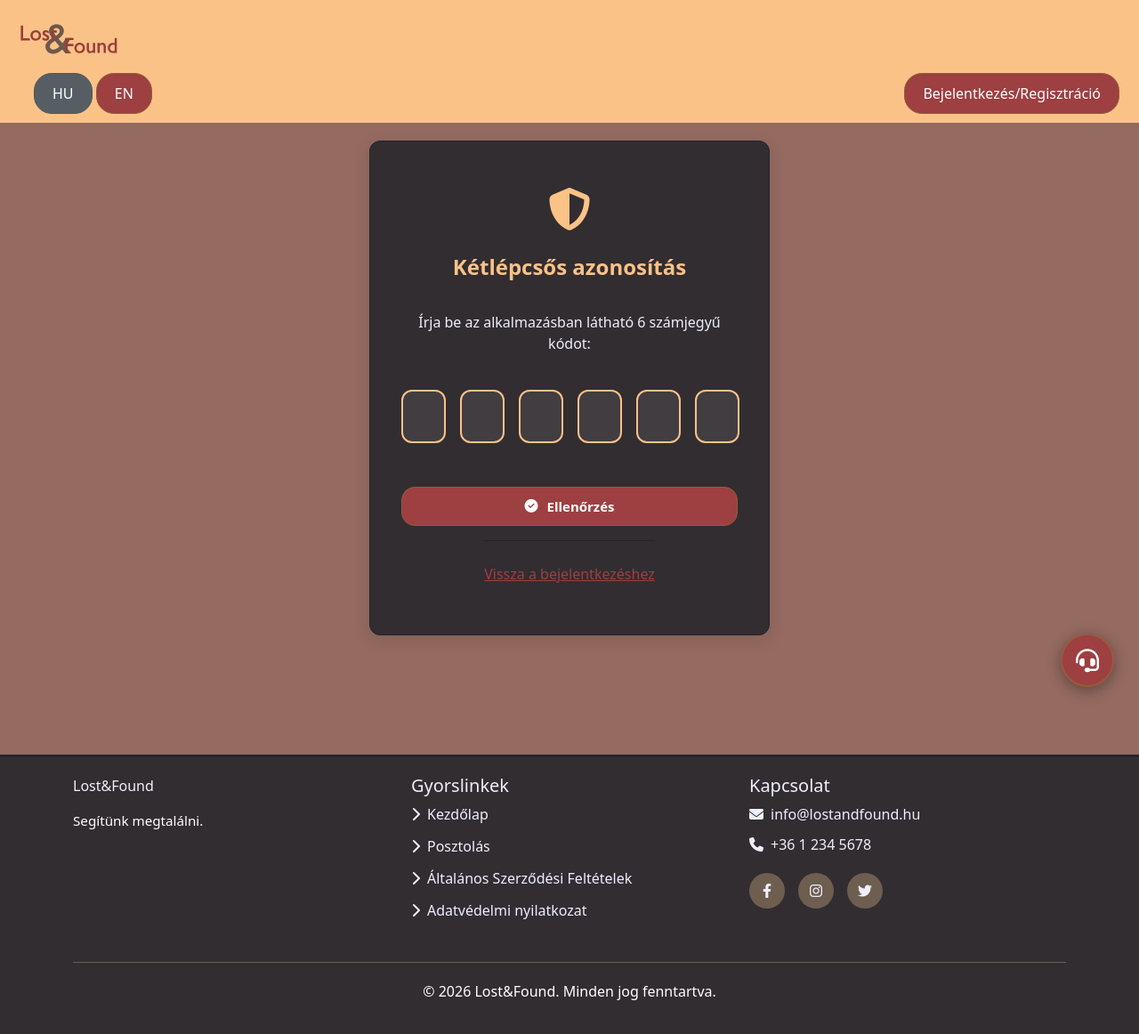
After one commit to NagyRekaLaura/elveszett-targyak, a Flask app: page /2fa-verification in a window 1280 px wide. The commit adds this page. Shown: the whole page at 89% size. Run offline with Flask 3, Linux system fonts and the light colour scheme; some libraries are stand-ins or nearby versions.

Commit message:
elfelejtett jelszó design kész, 2FA ellenőrzés bejelentkezésnél, (felhasználó 2FA tesztre: f: 2FATESZT j: test), i-18 forditás javitva, bővítve

```diff
--- a/routes/auth.py
+++ b/routes/auth.py
@@ -1,4 +1,4 @@
-from flask import Blueprint, render_template, request, redirect, url_for
+from flask import Blueprint, render_template, request, redirect, url_for, session
 from flask_login import current_user, login_required, login_user, logout_user
 from database import db, User
 
@@ -15,6 +15,10 @@ def login():
 
             user = User.query.filter_by(username=username).first()
             if user and user.check_password(password):
+                if user._2fa_enabled:
+                    session['2fa_user_id'] = user.id
+                    return redirect(url_for("auth.verify_2fa"))
+
                 login_user(user, remember=True)
                 return redirect(url_for("main.home"))
 
@@ -39,6 +43,25 @@ def login():
 
     return render_template("login.html")
 
+@auth_routes.route("/2fa-verification", methods=["GET", "POST"])
+def verify_2fa():
+    if request.method == "POST":
+        user_id = session.get('2fa_user_id')
+        user = User.query.get(user_id)
+        session.pop('2fa_user_id', None)
+        login_user(user, remember=True)
+        return redirect(url_for("main.home"))
+
+    return render_template("2fa_verification.html")
+
+@auth_routes.route("/reset-password", methods=["GET", "POST"])
+def reset_password():
+    if request.method == "POST":
+        new_password = request.form.get("new_password")
+        return redirect(url_for("auth.login"))
+
+    return render_template("reset_password.html")
+
 @auth_routes.route("/logout")
 @login_required
 def logout():
--- a/static/css/style.css
+++ b/static/css/style.css
@@ -1327,6 +1327,14 @@ select.form-control-modal option {
     transform: rotateY(0deg);
 }
 
+.twofa-page .login-card-wrapper {
+    max-width: 450px;
+}
+
+.twofa-page .login-card {
+    max-width: 450px;
+}
+
 
 .login-header {
     text-align: center;
@@ -1412,6 +1420,24 @@ form{
     font-weight: 500;
     cursor: pointer;
 }
+
+.forgot-password-section {
+    text-align: right;
+    margin-bottom: 20px;
+}
+
+.forgot-password-section a {
+    color: var(--button-color);
+    text-decoration: none;
+    font-size: 14px;
+    font-weight: 500;
+    cursor: pointer;
+}
+
+.forgot-password-section a:hover {
+    text-decoration: underline;
+}
+
 /* =============================== */
 /* Profil elkészítése */
 /* =============================== */
--- /dev/null
+++ b/static/js/2fa_verification.js
@@ -0,0 +1,60 @@
+document.addEventListener("DOMContentLoaded", function () {
+    const otpDigits = document.querySelectorAll(".otp-digit");
+    const otpCodeInput = document.getElementById("otpCode");
+    const otpError = document.getElementById("otpError");
+    const twoFAForm = document.getElementById("twoFAForm");
+
+    if (otpDigits.length > 0) {
+        otpDigits.forEach((input, index) => {
+            input.addEventListener('input', function () {
+                this.value = this.value.replace(/[^0-9]/g, '');
+
+                if (this.value.length === 1 && index < 5) {
+                    otpDigits[index + 1].focus();
+                }
+            });
+
+            input.addEventListener('keydown', function (e) {
+                if (e.key === "Backspace" && this.value === "" && index > 0) {
+                    otpDigits[index - 1].focus();
+                }
+            });
+
+            input.addEventListener('paste', function (e) {
+                e.preventDefault();
+                const paste = (e.clipboardData || window.clipboardData).getData('text');
+                const digits = paste.replace(/[^0-9]/g, '').slice(0, 6);
+
+                digits.split('').forEach((d, i) => {
+                    if (otpDigits[index + i]) otpDigits[index + i].value = d;
+                });
+
+                const next = index + digits.length;
+                if (next < 6) otpDigits[next].focus();
+            });
+        });
+    }
+
+    if (twoFAForm) {
+        twoFAForm.addEventListener('submit', function (e) {
+            e.preventDefault();
+
+            const code = Array.from(otpDigits).map(d => d.value).join('');
+
+            if (code.length !== 6 || !/^\d{6}$/.test(code)) {
+                if (otpError) {
+                    otpError.setAttribute('data-i18n', '2fa.incomplete');
+                    otpError.textContent = 'Kérlek add meg mind a 6 számjegyet!';
+                    otpError.style.display = 'block';
+                }
+                return;
+            }
+
+            otpCodeInput.value = code;
+
+            if (otpError) otpError.style.display = 'none';
+
+            this.submit();
+        });
+    }
+});
--- a/static/locales/en.json
+++ b/static/locales/en.json
@@ -80,7 +80,26 @@
     "confirmPassword": "Confirm Password",
     "registerButton": "Register",
     "haveAccount": "Already have an account?",
-    "loginLink": "Login"
+    "loginLink": "Login",
+    "forgotPassword": "Forgot password?"
+  },
+  "resetPassword": {
+    "title": "Change Password",
+    "description": "Enter your new password",
+    "newPassword": "New Password",
+    "confirmPassword": "Confirm Password",
+    "passwordMismatch": "Passwords do not match!",
+    "passwordTooShort": "Password must be at least 6 characters long!",
+    "submit": "Update Password",
+    "backToLogin": "Back to Login"
+  },
+  "2fa": {
+    "title": "Two-Factor Authentication",
+    "description": "Enter the 6-digit code from your authenticator app:",
+    "incorrectCode": "Incorrect code, please try again.",
+    "incomplete": "Please enter all 6 digits.",
+    "verify": "Verify",
+    "backToLogin": "Back to Login"
   },
   "profile": {
     "title": "Profile",
@@ -131,13 +150,15 @@
     "number": "All",
     "map": "Map",
     "contactSection": "Contact",
-    "contactText": "If you think this is your item or know the owner, contact:",
+    "contactText": "If you think this is your item or know the owner, please contact the poster:",
     "call": "Call: {phone}",
     "sendMessage": "Send Message",
     "sendEmail": "Send Email",
-    "sender": "Sender",
+    "sender": "Poster",
     "previousAds": "Previous postings",
-    "postsTitle": "My Posts"
+    "postsTitle": "My Posts",
+    "status": "Status",
+    "description": "Description:"
   },
   "error404": {
     "title": "404 - Page Not Found",
--- a/static/locales/hu.json
+++ b/static/locales/hu.json
@@ -78,7 +78,26 @@
     "confirmPassword": "Jelszó megerősítése",
     "registerButton": "Regisztráció",
     "haveAccount": "Már van fiókod?",
-    "loginLink": "Bejelentkezés"
+    "loginLink": "Bejelentkezés",
+    "forgotPassword": "Elfelejtett jelszó?"
+  },
+  "resetPassword": {
+    "title": "Jelszó Megváltoztatása",
+    "description": "Adja meg az új jelszavát",
+    "newPassword": "Új jelszó",
+    "confirmPassword": "Jelszó megerősítése",
+    "passwordMismatch": "A jelszavak nem egyeznek!",
+    "passwordTooShort": "A jelszó legalább 6 karakter hosszú legyen!",
+    "submit": "Jelszó frissítése",
+    "backToLogin": "Vissza a bejelentkezéshez"
+  },
+  "2fa": {
+    "title": "Kétlépcsős azonosítás",
+    "description": "Írja be az alkalmazásban látható 6 számjegyű kódot:",
+    "incorrectCode": "Hibás kód, kérlek próbáld újra.",
+    "incomplete": "Kérlek add meg mind a 6 számjegyet!",
+    "verify": "Ellenőrzés",
+    "backToLogin": "Vissza a bejelentkezéshez"
   },
   "profile": {
     "title": "Profil",
--- /dev/null
+++ b/templates/2fa_verification.html
@@ -0,0 +1,52 @@
+{% extends "base.html" %}
+{% block title %}2FA Ellenőrzés{% endblock %}
+{% block search %}style="visibility: hidden;"{% endblock %}
+{% block js %}
+<script src="{{ url_for('static', filename='js/2fa_verification.js') }}"></script>
+{% endblock %}
+{% block content %}
+<div class="login-page twofa-page">
+    <div class="login-card-wrapper">
+        <div class="login-card">
+            <div class="login-header">
+                <div class="login-logo">
+                    <i class="fas fa-shield-alt"></i>
+                </div>
+                <h1 data-i18n="2fa.title">Kétlépcsős azonosítás</h1>
+            </div>
+
+            <form id="twoFAForm" action="{{ url_for('auth.verify_2fa') }}" method="post">
+                <div class="form-group text-center mb-4">
+                    <p data-i18n="2fa.description">Írja be az alkalmazásban látható 6 számjegyű kódot:</p>
+                </div>
+
+                <div class="d-flex justify-content-center gap-3 mb-4" id="otpInputs">
+                    <input type="text" maxlength="1" class="form-control text-center fs-4 otp-digit" inputmode="numeric" pattern="[0-9]*">
+                    <input type="text" maxlength="1" class="form-control text-center fs-4 otp-digit" inputmode="numeric" pattern="[0-9]*">
+                    <input type="text" maxlength="1" class="form-control text-center fs-4 otp-digit" inputmode="numeric" pattern="[0-9]*">
+                    <input type="text" maxlength="1" class="form-control text-center fs-4 otp-digit" inputmode="numeric" pattern="[0-9]*">
+                    <input type="text" maxlength="1" class="form-control text-center fs-4 otp-digit" inputmode="numeric" pattern="[0-9]*">
+                    <input type="text" maxlength="1" class="form-control text-center fs-4 otp-digit" inputmode="numeric" pattern="[0-9]*">
+                </div>
+
+                <input type="hidden" id="otpCode" name="otp_code" value="">
+
+                <div id="otpError" class="text-danger mb-3" style="display:none;">
+                    <small data-i18n="2fa.incorrectCode">Hibás kód, kérlek próbáld újra.</small>
+                </div>
+
+                <button type="submit" class="btn login-button w-100">
+                    <i class="fas fa-check-circle"></i>
+                    <span data-i18n="2fa.verify">Ellenőrzés</span>
+                </button>
+
+                <div class="register-section mt-3">
+                    <p>
+                        <a href="{{ url_for('auth.login') }}" data-i18n="2fa.backToLogin">Vissza a bejelentkezéshez</a>
+                    </p>
+                </div>
+            </form>
+        </div>
+    </div>
+</div>
+{% endblock %}
--- a/templates/login.html
+++ b/templates/login.html
@@ -31,6 +31,11 @@
                         <input type="password" class="form-input" placeholder="Jelszó" name="passwd" data-i18n-attr="placeholder:login.password" required>
                     </div>
                 </div>
+
+                <div class="forgot-password-section">
+                    <a href="{{ url_for('auth.reset_password') }}" data-i18n="login.forgotPassword">Elfelejtett jelszó?</a>
+                </div>
+
                 <input type="hidden" name="type" value="login">
 
                 <button type="submit" class="btn login-button">
```
Also changed, not shown: static/js/reset_password.js (added, +36 -0 lines), templates/post.html (+5 -5 lines), templates/reset_password.html (added, +57 -0 lines), instance/app.db.
